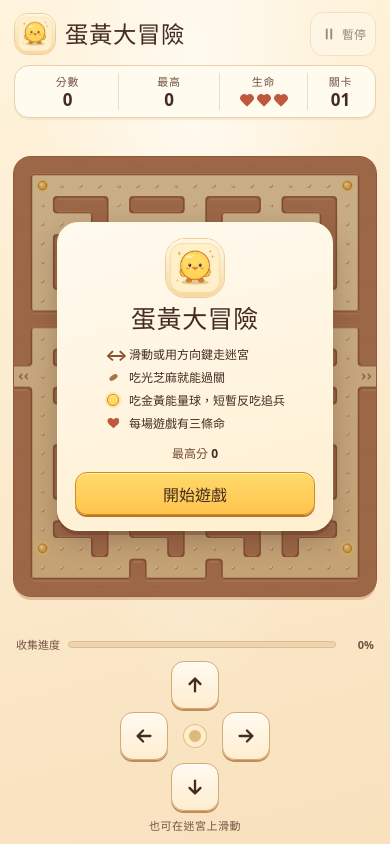
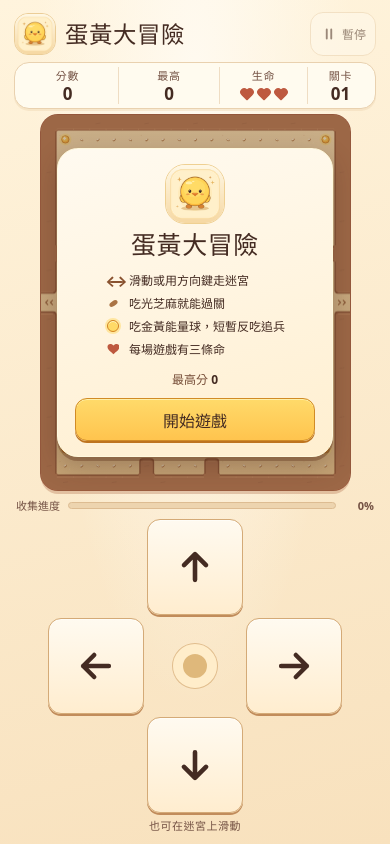
Before and after one commit to vicjazz01-jpg/yolk-maze, a plain HTML site: page index.html in a window 390 px wide. Drawn offline with Linux system fonts and the light colour scheme.

Commit message:
Enlarge the on-screen D-pad and refresh the home-screen app.
Direction buttons are now 96px on iPhone portrait, twice the previous size,
and the service worker uses network-first caching so a reopen can pick up
this update without reinstalling.

```diff
--- a/css/style.css
+++ b/css/style.css
@@ -7,7 +7,7 @@
   --ink: #442b22;
   --muted: #745244;
   --line: #e9d1af;
-  --key-size: 48px;
+  --key-size: 96px;
 }
 
 * { box-sizing: border-box; }
@@ -54,7 +54,7 @@ button:disabled { cursor: default; opacity: .53; }
 .game {
   display: grid;
   grid-template-rows: auto auto minmax(0, 1fr) auto auto;
-  gap: 9px;
+  gap: 6px;
   width: min(100%, 485px);
   height: 100vh;
   height: 100dvh;
@@ -107,8 +107,6 @@ h1 {
 }
 
 .pause svg, .dpad svg {
-  width: 22px;
-  height: 22px;
   fill: none;
   stroke: currentColor;
   stroke-width: 2.5;
@@ -121,7 +119,7 @@ h1 {
 .hud {
   display: grid;
   grid-template-columns: 1.15fr 1.15fr 1fr .75fr;
-  padding: 7px 2px;
+  padding: 4px 2px;
   border: 1px solid var(--line);
   border-radius: 15px;
   background: #fffbef;
@@ -133,7 +131,7 @@ h1 {
   align-content: center;
   justify-items: center;
   min-width: 0;
-  min-height: 37px;
+  min-height: 34px;
   gap: 1px;
 }
 
@@ -382,19 +380,31 @@ canvas { display: block; width: 100%; height: 100%; touch-action: none; }
 
 .controls {
   display: grid;
-  gap: 6px;
+  gap: 4px;
+  min-width: 0;
   justify-items: center;
   align-content: center;
 }
 
 .dpad {
+  --detail-size: calc(var(--key-size) * 22 / 48);
   display: grid;
-  grid-template-columns: repeat(3, var(--key-size));
-  grid-template-rows: repeat(3, var(--key-size));
+  width: min(100%, calc(3 * var(--key-size) + 6px));
+  aspect-ratio: 1;
+  grid-template-columns: repeat(3, minmax(0, 1fr));
+  grid-template-rows: repeat(3, minmax(0, 1fr));
   gap: 3px;
 }
 
+.dpad svg, .pad-center {
+  width: min(var(--detail-size), 50%);
+  height: auto;
+  aspect-ratio: 1;
+}
+
 .dpad button {
+  width: 100%;
+  aspect-ratio: 1;
   padding: 0;
   border: 1px solid #d4aa77;
   border-radius: 13px;
@@ -415,9 +425,7 @@ canvas { display: block; width: 100%; height: 100%; touch-action: none; }
 .pad-center {
   grid-area: 2 / 2;
   place-self: center;
-  width: 22px;
-  height: 22px;
-  border: 5px solid #ffedca;
+  border: calc(var(--key-size) * 5 / 48) solid #ffedca;
   border-radius: 50%;
   background: #dfb87b;
   box-shadow: 0 0 0 1px #e1bd8d;
@@ -425,9 +433,11 @@ canvas { display: block; width: 100%; height: 100%; touch-action: none; }
 
 .hint { color: var(--muted); font-size: 11px; font-weight: 700; letter-spacing: .045em; }
 
+@media (max-height: 827px) {
+  :root { --key-size: clamp(48px, calc((100vh - 540px) / 3), 96px); }
+}
+
 @media (max-height: 740px) {
-  :root { --key-size: 44px; }
-  .game { gap: 7px; }
   .dialog { padding: 12px 14px; }
   .portrait { width: 48px; height: 48px; }
   .rules { margin-top: 7px; }
@@ -435,8 +445,14 @@ canvas { display: block; width: 100%; height: 100%; touch-action: none; }
 }
 
 @media (max-height: 600px) {
+  :root { --key-size: clamp(44px, 16vh, 96px); }
   .game { gap: 5px; }
-  .dpad { grid-template-columns: repeat(4, 44px); grid-template-rows: 44px; }
+  .dpad {
+    width: min(100%, calc(4 * var(--key-size) + 9px));
+    aspect-ratio: auto;
+    grid-template-columns: repeat(4, minmax(0, 1fr));
+    grid-template-rows: auto;
+  }
   .dpad .left { grid-area: 1 / 1; }
   .dpad .up { grid-area: 1 / 2; }
   .dpad .down { grid-area: 1 / 3; }
--- a/index.html
+++ b/index.html
@@ -79,8 +79,16 @@
   </main>
   <script>
     if ("serviceWorker" in navigator && location.protocol !== "file:") {
+      let reloading = false;
+      navigator.serviceWorker.addEventListener("controllerchange", () => {
+        if (reloading) return;
+        reloading = true;
+        location.reload();
+      });
       addEventListener("load", () => {
-        navigator.serviceWorker.register("./service-worker.js").catch(() => {});
+        navigator.serviceWorker.register("./service-worker.js", { updateViaCache: "none" })
+          .then(registration => registration.update())
+          .catch(() => {});
       });
     }
   </script>
```
Also changed, not shown: service-worker.js (+8 -5 lines), 1 other file.
